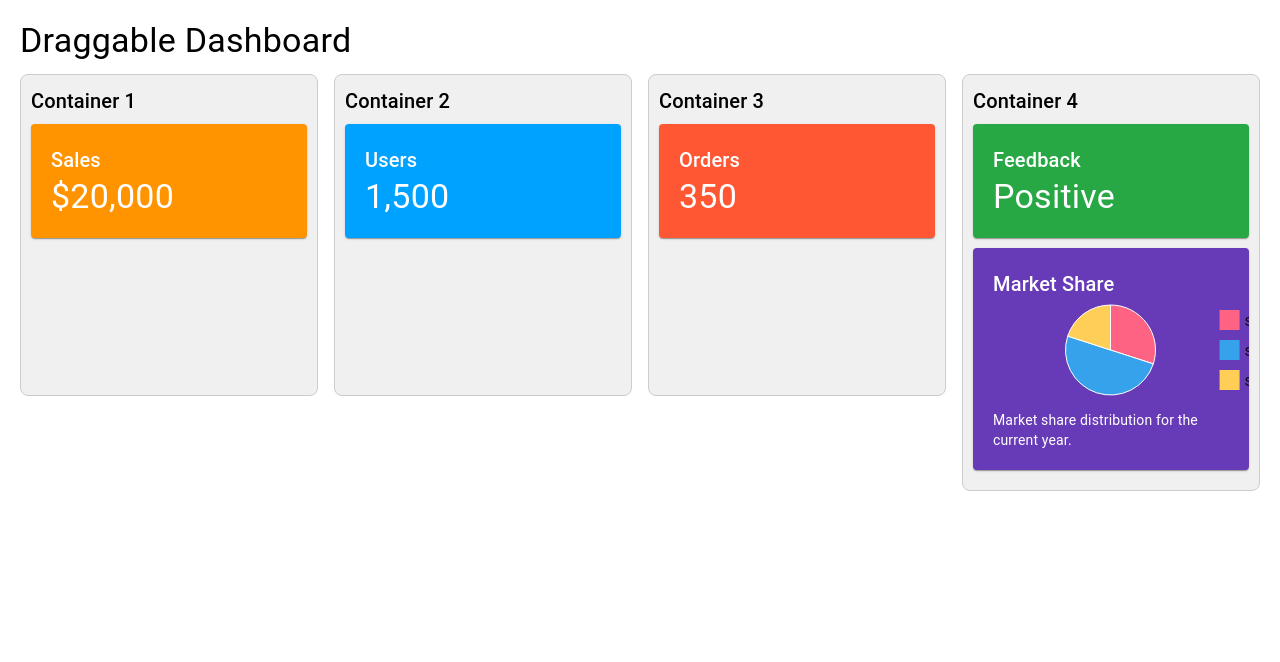
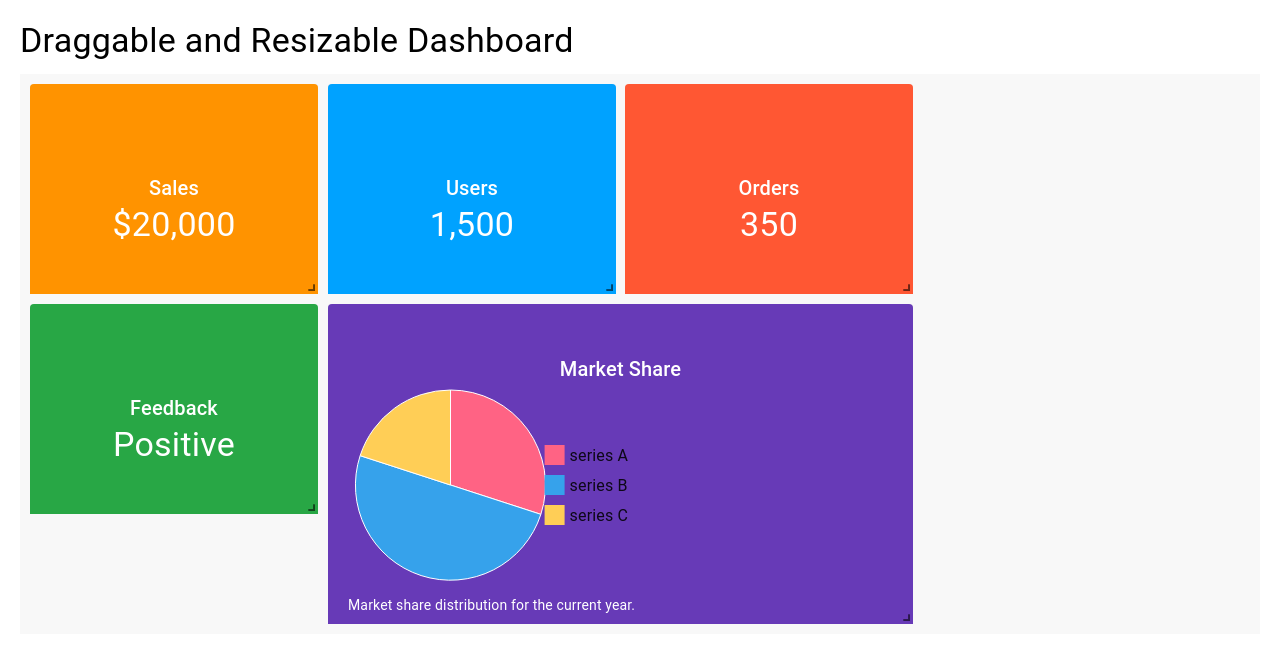
Before and after one commit to pankajkoche/Gyanasetu-UI, a React (Create React App) app in the folder gyanasetu-ui/: page / in a window 1280 px wide. Shown: the top 662 px of the page. Built offline with nearby package versions, Linux system fonts and the light colour scheme; no server answers.

Commit message:
updated code

```diff
--- a/gyanasetu-ui/package.json
+++ b/gyanasetu-ui/package.json
@@ -31,6 +31,7 @@
     "react-dnd-html5-backend": "^16.0.1",
     "react-dom": "^18.3.1",
     "react-draggable": "^4.4.6",
+    "react-grid-layout": "^1.4.4",
     "react-i18next": "^14.1.2",
     "react-resizable": "^3.0.5",
     "react-router-dom": "^6.23.1",
--- a/gyanasetu-ui/src/components/home/Home.js
+++ b/gyanasetu-ui/src/components/home/Home.js
@@ -1,99 +1,70 @@
-import React, { lazy, useState } from "react";
-import { Card, Typography, Grid } from "@mui/material";
-import { PieChart,  } from '@mui/x-charts';
+import React, { useState } from "react";
+import { Card, Typography } from "@mui/material";
+import { PieChart } from "@mui/x-charts";
+import GridLayout from "react-grid-layout";
+import "react-grid-layout/css/styles.css";
+import "react-resizable/css/styles.css";
+import './a.css'
 
 export default function Dashboard() {
-  // State to track widgets in each container
-  const [containers, setContainers] = useState({
-    container1: [{ id: 1, title: "Sales", content: "$20,000", bgColor: "#FF9300" }],
-    container2: [{ id: 2, title: "Users", content: "1,500", bgColor: "#00A2FF" }],
-    container3: [{ id: 3, title: "Orders", content: "350", bgColor: "#FF5733" }],
-    container4: [
-      { id: 4, title: "Feedback", content: "Positive", bgColor: "#28A745" },
-      { id: 5, type: "piechart", title: "Market Share", bgColor: "#673AB7" }
-    ],
-  });
+  const [widgets, setWidgets] = useState([
+    { id: 1, title: "Sales", content: "$20,000", bgColor: "#FF9300", type: "text" },
+    { id: 2, title: "Users", content: "1,500", bgColor: "#00A2FF", type: "text" },
+    { id: 3, title: "Orders", content: "350", bgColor: "#FF5733", type: "text" },
+    { id: 4, title: "Feedback", content: "Positive", bgColor: "#28A745", type: "text" },
+    { id: 5, title: "Market Share", bgColor: "#673AB7", type: "piechart" },
+  ]);
 
-  // Handle drag start event
-  const handleDragStart = (e, widget, sourceContainer) => {
-    e.dataTransfer.setData("widget", JSON.stringify(widget));
-    e.dataTransfer.setData("sourceContainer", sourceContainer);
-  };
-
-  // Handle drop event
-  const handleDrop = (e, targetContainer) => {
-    e.preventDefault();
-    const widget = JSON.parse(e.dataTransfer.getData("widget"));
-    const sourceContainer = e.dataTransfer.getData("sourceContainer");
-
-    // Prevent drop on the same container
-    if (sourceContainer === targetContainer) return;
-
-    // Update state by removing the widget from the source container and adding it to the target container
-    setContainers((prevState) => ({
-      ...prevState,
-      [sourceContainer]: prevState[sourceContainer].filter((item) => item.id !== widget.id),
-      [targetContainer]: [...prevState[targetContainer], widget],
-    }));
-  };
-
-  // Allow dropping by preventing the default behavior
-  const allowDrop = (e) => {
-    e.preventDefault();
-  };
-
-  // Pie chart data
   const pieChartData = [
-    { id: 'Product A', value: 300, color: "#FF6384", label: 'series A' },
-    { id: 'Product B', value: 500, color: "#36A2EB" ,label: 'series b' },
-    { id: 'Product C', value: 200, color: "#FFCE56" ,label: 'series C'},
+    { id: "Product A", value: 300, color: "#FF6384", label: "series A" },
+    { id: "Product B", value: 500, color: "#36A2EB", label: "series B" },
+    { id: "Product C", value: 200, color: "#FFCE56", label: "series C" },
   ];
 
-  // Render containers and widgets
+  const layout = [
+    { i: "1", x: 0, y: 0, w: 3, h: 2 },
+    { i: "2", x: 3, y: 0, w: 3, h: 2 },
+    { i: "3", x: 6, y: 0, w: 3, h: 2 },
+    { i: "4", x: 0, y: 2, w: 3, h: 2 },
+    { i: "5", x: 3, y: 2, w: 6, h: 3 },
+  ];
+
   return (
     <div style={{ padding: "20px" }}>
       <Typography variant="h4" gutterBottom>
-        Draggable Dashboard
+        Draggable and Resizable Dashboard
       </Typography>
-      <Grid container spacing={2}>
-        {Object.keys(containers).map((containerKey) => (
-          <Grid item xs={12} sm={6} md={3} key={containerKey}>
+      <GridLayout
+        className="layout"
+        layout={layout}
+        cols={12}
+        rowHeight={100}
+        width={1200}
+        onLayoutChange={(newLayout) => console.log(newLayout)}
+      >
+        {widgets.map((widget) => (
           <div
-              onDrop={(e) => handleDrop(e, containerKey)}
-              onDragOver={allowDrop}
-              style={{
-                minHeight: "300px",
-                padding: "10px",
-                backgroundColor: "#f0f0f0",
-                border: "1px solid #ccc",
-                borderRadius: "8px",
-                overflow: "hidden",
-                position: "relative",
-              }}
+            key={widget.id.toString()}
+            data-grid={layout.find((l) => l.i === widget.id.toString())}
           >
-              <Typography variant="h6" gutterBottom>
-                {`Container ${containerKey.charAt(containerKey.length - 1)}`}
-              </Typography>
-              {containers[containerKey].map((widget) => (
             <Card
-                  key={widget.id}
-                  onDragStart={(e) => handleDragStart(e, widget, containerKey)}
-                  draggable
               style={{
                 padding: "20px",
                 backgroundColor: widget.bgColor,
                 color: "#ffffff",
-                    cursor: "move",
-                    marginBottom: "10px",
-                    position: "relative",
+                height: "100%",
+                display: "flex",
+                flexDirection: "column",
+                justifyContent: "center",
+                alignItems: "center",
               }}
             >
               <Typography variant="h6">{widget.title}</Typography>
               {widget.type === "piechart" ? (
-                    <div>
+                <div style={{ width: "100%", height: "auto" }}>
                   <PieChart
-                         width={330}
-                         height={100}
+                    width={300}
+                    height={200}
                     series={[
                       {
                         data: pieChartData,
@@ -108,11 +79,9 @@ export default function Dashboard() {
                 <Typography variant="h4">{widget.content}</Typography>
               )}
             </Card>
+          </div>
         ))}
-            </div>
-          </Grid>
-        ))}
-      </Grid>
+      </GridLayout>
     </div>
   );
 }
--- /dev/null
+++ b/gyanasetu-ui/src/components/home/a.css
@@ -0,0 +1,29 @@
+/* Dashboard.css */
+
+/* Customize the grid layout styles */
+.react-grid-layout {
+    background-color: #f8f8f8;
+  }
+
+  /* Custom styles for grid items (widgets) */
+  .react-grid-item {
+    transition: all 0.2s ease;
+    overflow: hidden;
+  }
+
+  .react-grid-item > .react-resizable-handle {
+    position: absolute;
+
+    bottom: 0;
+    right: 0;
+    cursor: se-resize;
+
+
+  }
+
+  /* Add custom hover effects */
+  .react-grid-item:hover {
+    box-shadow: 0px 0px 12px rgba(0, 0, 0, 0.2);
+  }
+
+  /* Additional custom styles */
```
Also changed, not shown: 1 other file (tests, documents, lock files or other folders). Lines whose indentation alone changed are shown as unchanged.
